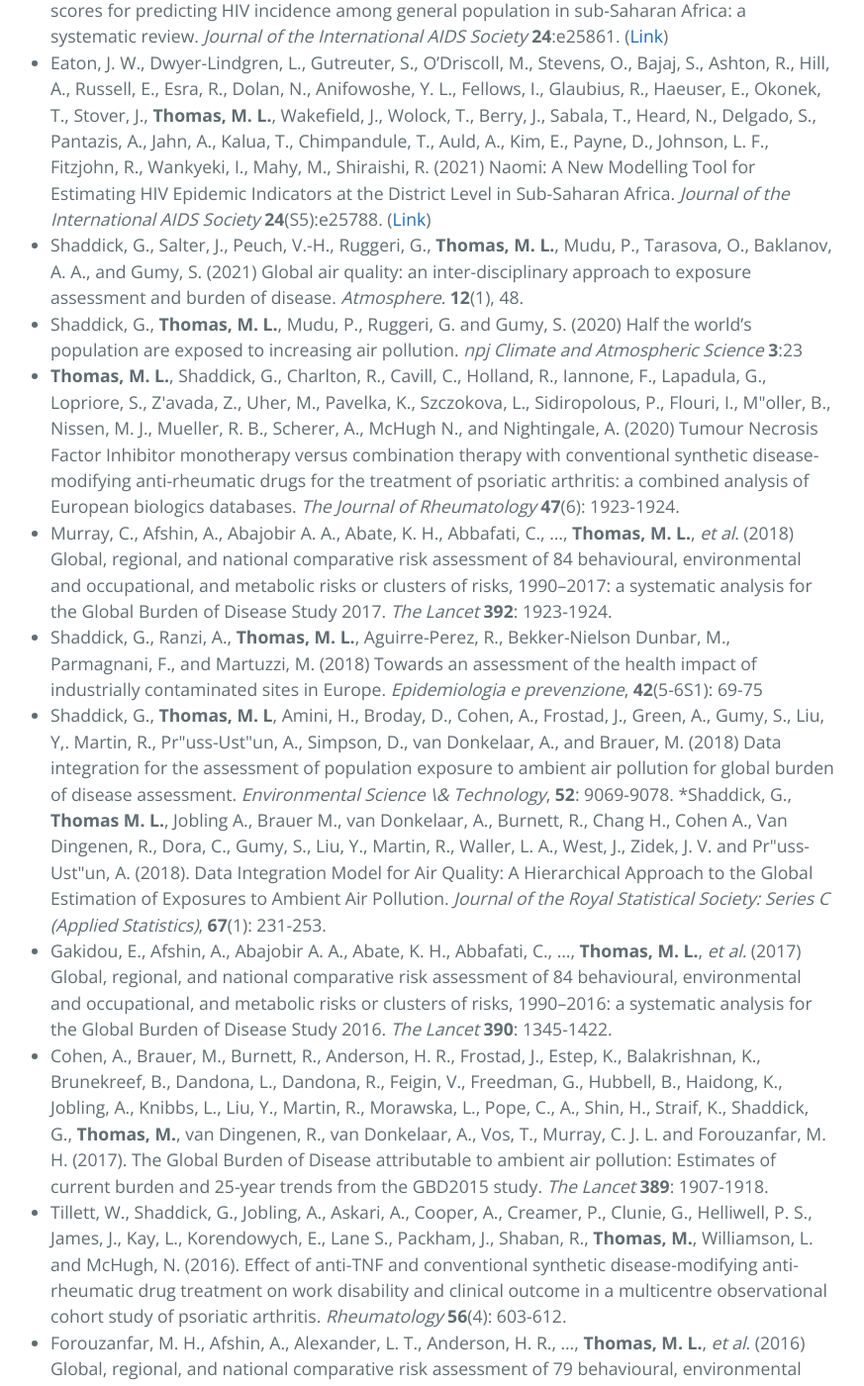
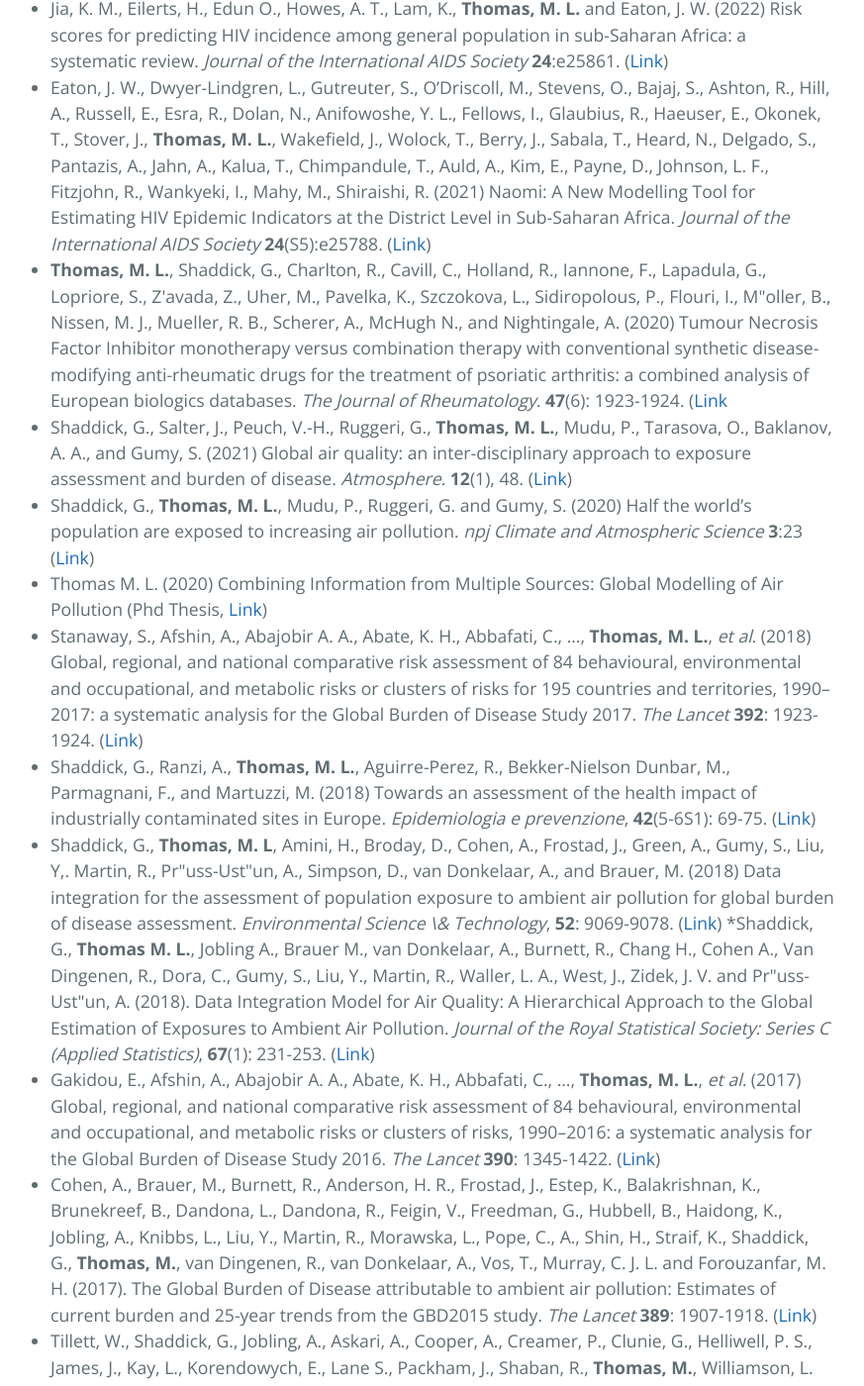
Before and after one commit to matthewllthomas/matthewllthomas.github.io, a Jekyll site: the page built from publications/index.md, in a window 1280 px wide and 1400 px high, scrolled down 800 px. Shown: the whole window at 99% size, without its empty margins (213-1086 px from the left). Built offline with Jekyll 4.4.1, drawn with Linux system fonts in a browser that asks for light colours; the repository's description, which GitHub fills in, is left out; some of the changed text lies outside the part shown.

Commit message:
Update index.md

```diff
--- a/publications/index.md
+++ b/publications/index.md
@@ -10,24 +10,25 @@
 
 ## Under review
 
-**Thomas, M. L.**, Zuma, K., Loykissoonlal, D., Dube, B., Vranken, P., Porter, S. E., Kripke, K., Seatlhodi, T., Meyer-Rath, G., Johnson, L. F., Eaton, J. W.  A multi-level model for estimating region-age-time-type specific male circumcision coverage from household survey and health system data in South Africa. _Submitted to the Journal of the Royal Statistical Society: Series C (Applied Statistics)_ ([Link](https://arxiv.org/abs/2108.09142))
+* **Thomas, M. L.**, Zuma, K., Loykissoonlal, D., Dube, B., Vranken, P., Porter, S. E., Kripke, K., Seatlhodi, T., Meyer-Rath, G., Johnson, L. F., Eaton, J. W.  A multi-level model for estimating region-age-time-type specific male circumcision coverage from household survey and health system data in South Africa. _Submitted to the Journal of the Royal Statistical Society: Series C (Applied Statistics)_ ([Link to preprint](https://arxiv.org/abs/2108.09142))
 
 ## Published
 
 * Jia, K. M., Eilerts, H., Edun O., Howes, A. T., Lam, K., **Thomas, M. L.** and Eaton, J. W. (2022) Risk scores for predicting HIV incidence among general population in sub-Saharan Africa: a systematic review. _Journal of the International AIDS Society_ **24**:e25861. ([Link](https://www.ncbi.nlm.nih.gov/pmc/articles/PMC8743366/))
 * Eaton, J. W., Dwyer-Lindgren, L., Gutreuter, S., O'Driscoll, M., Stevens, O., Bajaj, S., Ashton, R., Hill, A., Russell, E., Esra, R., Dolan, N., Anifowoshe, Y. L., Fellows, I., Glaubius, R., Haeuser, E., Okonek, T., Stover, J., **Thomas, M. L.**, Wakefield, J., Wolock, T., Berry, J., Sabala, T., Heard, N., Delgado, S., Pantazis, A., Jahn, A., Kalua, T., Chimpandule, T., Auld, A., Kim, E., Payne, D., Johnson, L. F., Fitzjohn, R., Wankyeki, I., Mahy, M., Shiraishi, R. (2021) Naomi: A New Modelling Tool for Estimating HIV Epidemic Indicators at the District Level in Sub-Saharan Africa. _Journal of the International AIDS Society_ **24**(S5):e25788. ([Link](https://onlinelibrary.wiley.com/doi/full/10.1002/jia2.25788))
-* Shaddick, G., Salter, J., Peuch, V.-H., Ruggeri, G., **Thomas, M. L.**, Mudu, P., Tarasova, O., Baklanov, A. A., and Gumy, S. (2021) Global air quality: an inter-disciplinary approach to exposure assessment and burden of disease. _Atmosphere._ **12**(1), 48.
-* Shaddick, G., **Thomas, M. L.**, Mudu, P., Ruggeri, G. and Gumy, S. (2020) Half the world's population are exposed to increasing air pollution. _npj Climate and Atmospheric Science_ **3**:23
-* **Thomas, M. L.**, Shaddick, G., Charlton, R., Cavill, C., Holland, R., Iannone, F., Lapadula, G., Lopriore, S., Z\'avada, Z., Uher, M., Pavelka, K., Szczokova, L., Sidiropolous, P., Flouri, I., M\"oller, B., Nissen, M. J., Mueller, R. B., Scherer, A., McHugh N., and Nightingale, A. (2020) Tumour Necrosis Factor Inhibitor monotherapy versus combination therapy with conventional synthetic disease-modifying anti-rheumatic drugs for the treatment of psoriatic arthritis: a combined analysis of European biologics databases. _The Journal of Rheumatology_ **47**(6): 1923-1924.
-* Murray, C., Afshin, A., Abajobir A. A., Abate, K. H., Abbafati, C.,  ..., **Thomas, M. L.**, _et al_. (2018) Global, regional, and national comparative risk assessment of 84 behavioural, environmental and occupational, and metabolic risks or clusters of risks, 1990--2017: a systematic analysis for the Global Burden of Disease Study 2017. _The Lancet_ **392**: 1923-1924.
-* Shaddick, G., Ranzi, A., **Thomas, M. L.**, Aguirre-Perez, R., Bekker-Nielson Dunbar, M., Parmagnani, F., and Martuzzi, M. (2018) Towards  an  assessment  of  the  health  impact  of  industrially  contaminated  sites  in  Europe. _Epidemiologia e prevenzione_, **42**(5-6S1): 69-75
-* Shaddick, G., **Thomas, M. L**, Amini, H., Broday, D., Cohen, A., Frostad, J., Green, A., Gumy, S., Liu, Y,. Martin, R., Pr\"uss-Ust\"un, A., Simpson, D., van Donkelaar, A., and Brauer, M. (2018) Data integration for the assessment of population exposure to ambient air pollution for global burden of disease assessment. _Environmental Science \& Technology_, **52**: 9069-9078.
-*Shaddick, G., **Thomas M. L.**, Jobling A., Brauer M., van Donkelaar, A., Burnett, R., Chang H., Cohen A., Van Dingenen, R., Dora, C., Gumy, S., Liu, Y., Martin, R., Waller, L. A., West, J., Zidek, J. V. and Pr\"uss-Ust\"un, A. (2018). Data Integration Model for Air Quality: A Hierarchical Approach to the Global Estimation of Exposures to Ambient Air Pollution. _Journal of the Royal Statistical Society: Series C (Applied Statistics)_, **67**(1): 231-253.
-* Gakidou, E., Afshin, A., Abajobir A. A., Abate, K. H., Abbafati, C.,  ..., **Thomas, M. L.**, _et al._ (2017) Global, regional, and national comparative risk assessment of 84 behavioural, environmental and occupational, and metabolic risks or clusters of risks, 1990--2016: a systematic analysis for the Global Burden of Disease Study 2016. _The Lancet_ **390**: 1345-1422.
-* Cohen, A., Brauer, M., Burnett, R., Anderson, H. R., Frostad, J., Estep, K.,  Balakrishnan, K., Brunekreef, B., Dandona, L., Dandona, R., Feigin, V., Freedman, G., Hubbell, B., Haidong, K., Jobling, A., Knibbs, L., Liu, Y., Martin, R., Morawska, L., Pope, C., A., Shin, H., Straif, K., Shaddick, G., **Thomas, M.**, van Dingenen, R., van Donkelaar, A., Vos, T., Murray, C. J. L. and Forouzanfar, M. H. (2017). The Global Burden of Disease attributable to ambient air pollution: Estimates of current burden and 25-year trends from the GBD2015 study. _The Lancet_ **389**: 1907-1918.
-* Tillett, W., Shaddick, G., Jobling, A., Askari, A., Cooper, A., Creamer, P., Clunie, G., Helliwell, P. S., James, J., Kay, L.,  Korendowych, E., Lane S., Packham, J., Shaban, R., **Thomas, M.**, Williamson, L. and McHugh, N. (2016). Effect of anti-TNF and conventional synthetic disease-modifying anti-rheumatic drug treatment on work disability and clinical outcome in a multicentre observational cohort study of psoriatic arthritis. _Rheumatology_ **56**(4): 603-612.
-* Forouzanfar, M. H., Afshin, A., Alexander, L. T., Anderson, H. R., ..., **Thomas, M. L.**, _et al_. (2016) Global, regional, and national comparative risk assessment of 79 behavioural, environmental and occupational, and metabolic risks or clusters of risks, 1990--2015: a systematic analysis for the Global Burden of Disease Study 2015. _The Lancet} **388}: 1659-1724.
+* **Thomas, M. L.**, Shaddick, G., Charlton, R., Cavill, C., Holland, R., Iannone, F., Lapadula, G., Lopriore, S., Z\'avada, Z., Uher, M., Pavelka, K., Szczokova, L., Sidiropolous, P., Flouri, I., M\"oller, B., Nissen, M. J., Mueller, R. B., Scherer, A., McHugh N., and Nightingale, A. (2020) Tumour Necrosis Factor Inhibitor monotherapy versus combination therapy with conventional synthetic disease-modifying anti-rheumatic drugs for the treatment of psoriatic arthritis: a combined analysis of European biologics databases. _The Journal of Rheumatology._ **47**(6): 1923-1924. ([Link](https://www.jrheum.org/content/48/1/48.abstract)
+* Shaddick, G., Salter, J., Peuch, V.-H., Ruggeri, G., **Thomas, M. L.**, Mudu, P., Tarasova, O., Baklanov, A. A., and Gumy, S. (2021) Global air quality: an inter-disciplinary approach to exposure assessment and burden of disease. _Atmosphere._ **12**(1), 48. ([Link](https://www.mdpi.com/946400))
+* Shaddick, G., **Thomas, M. L.**, Mudu, P., Ruggeri, G. and Gumy, S. (2020) Half the world's population are exposed to increasing air pollution. _npj Climate and Atmospheric Science_ **3**:23 ([Link](https://www.nature.com/articles/s41612-020-0124-2))
+* Thomas M. L. (2020) Combining Information from Multiple Sources: Global Modelling of Air Pollution (Phd Thesis, [Link](https://researchportal.bath.ac.uk/en/studentTheses/combining-information-from-multiple-sources-global-modelling-of-a))
+* Stanaway, S., Afshin, A., Abajobir A. A., Abate, K. H., Abbafati, C.,  ..., **Thomas, M. L.**, _et al_. (2018) Global, regional, and national comparative risk assessment of 84 behavioural, environmental and occupational, and metabolic risks or clusters of risks for 195 countries and territories, 1990–2017: a systematic analysis for the Global Burden of Disease Study 2017. _The Lancet_ **392**: 1923-1924. ([Link](https://www.sciencedirect.com/science/article/pii/S0140673618322256))
+* Shaddick, G., Ranzi, A., **Thomas, M. L.**, Aguirre-Perez, R., Bekker-Nielson Dunbar, M., Parmagnani, F., and Martuzzi, M. (2018) Towards  an  assessment  of  the  health  impact  of  industrially  contaminated  sites  in  Europe. _Epidemiologia e prevenzione_, **42**(5-6S1): 69-75. ([Link](https://journals.lww.com/environepidem/Fulltext/2019/10001/Towards_an_assessment_of_the_health_impact_of.992.aspx))
+* Shaddick, G., **Thomas, M. L**, Amini, H., Broday, D., Cohen, A., Frostad, J., Green, A., Gumy, S., Liu, Y,. Martin, R., Pr\"uss-Ust\"un, A., Simpson, D., van Donkelaar, A., and Brauer, M. (2018) Data integration for the assessment of population exposure to ambient air pollution for global burden of disease assessment. _Environmental Science \& Technology_, **52**: 9069-9078. ([Link](https://pubs.acs.org/doi/abs/10.1021/acs.est.8b02864))
+*Shaddick, G., **Thomas M. L.**, Jobling A., Brauer M., van Donkelaar, A., Burnett, R., Chang H., Cohen A., Van Dingenen, R., Dora, C., Gumy, S., Liu, Y., Martin, R., Waller, L. A., West, J., Zidek, J. V. and Pr\"uss-Ust\"un, A. (2018). Data Integration Model for Air Quality: A Hierarchical Approach to the Global Estimation of Exposures to Ambient Air Pollution. _Journal of the Royal Statistical Society: Series C (Applied Statistics)_, **67**(1): 231-253. ([Link](https://rss.onlinelibrary.wiley.com/doi/abs/10.1111/rssc.12227))
+* Gakidou, E., Afshin, A., Abajobir A. A., Abate, K. H., Abbafati, C.,  ..., **Thomas, M. L.**, _et al._ (2017) Global, regional, and national comparative risk assessment of 84 behavioural, environmental and occupational, and metabolic risks or clusters of risks, 1990--2016: a systematic analysis for the Global Burden of Disease Study 2016. _The Lancet_ **390**: 1345-1422. ([Link](https://www.sciencedirect.com/science/article/pii/S0140673617323668))
+* Cohen, A., Brauer, M., Burnett, R., Anderson, H. R., Frostad, J., Estep, K.,  Balakrishnan, K., Brunekreef, B., Dandona, L., Dandona, R., Feigin, V., Freedman, G., Hubbell, B., Haidong, K., Jobling, A., Knibbs, L., Liu, Y., Martin, R., Morawska, L., Pope, C., A., Shin, H., Straif, K., Shaddick, G., **Thomas, M.**, van Dingenen, R., van Donkelaar, A., Vos, T., Murray, C. J. L. and Forouzanfar, M. H. (2017). The Global Burden of Disease attributable to ambient air pollution: Estimates of current burden and 25-year trends from the GBD2015 study. _The Lancet_ **389**: 1907-1918. ([Link](https://scholar.google.com/citations?view_op=view_citation&hl=en&user=p0eL2yEAAAAJ&sortby=pubdate&citation_for_view=p0eL2yEAAAAJ:geHnlv5EZngC))
+* Tillett, W., Shaddick, G., Jobling, A., Askari, A., Cooper, A., Creamer, P., Clunie, G., Helliwell, P. S., James, J., Kay, L.,  Korendowych, E., Lane S., Packham, J., Shaban, R., **Thomas, M.**, Williamson, L. and McHugh, N. (2016). Effect of anti-TNF and conventional synthetic disease-modifying anti-rheumatic drug treatment on work disability and clinical outcome in a multicentre observational cohort study of psoriatic arthritis. _Rheumatology_ **56**(4): 603-612. ([Link](https://academic.oup.com/rheumatology/article/56/4/603/2738665))
+* Forouzanfar, M. H., Afshin, A., Alexander, L. T., Anderson, H. R., ..., **Thomas, M. L.**, _et al_. (2016) Global, regional, and national comparative risk assessment of 79 behavioural, environmental and occupational, and metabolic risks or clusters of risks, 1990--2015: a systematic analysis for the Global Burden of Disease Study 2015. _The Lancet} **388}: 1659-1724. ([Link](https://www.sciencedirect.com/science/article/pii/S0140673616316798))
 
 ## Conference contributions (peer--reviewed)
 
-* Tillett, W., Shaddick, G., Jobling, A., **Thomas, M. L.**, Korendowych, E., and McHugh, N. (2015). OP0001 Work Disability After Initiation of Anti-TNF and DMARD Treatment in Psoriatic Arthritis; Investigator LED, UK, Multicentre Observational Cohort Study (LOPAS II). _Annals of the Rheumatic Diseases_, **74**(Suppl 2): 64-64.
+* Tillett, W., Shaddick, G., Jobling, A., **Thomas, M. L.**, Korendowych, E., and McHugh, N. (2015). OP0001 Work Disability After Initiation of Anti-TNF and DMARD Treatment in Psoriatic Arthritis; Investigator LED, UK, Multicentre Observational Cohort Study (LOPAS II). _Annals of the Rheumatic Diseases_, **74**(Suppl 2): 64-64. ([Link](https://ard.bmj.com/content/74/Suppl_2/64.1.abstract))
```
